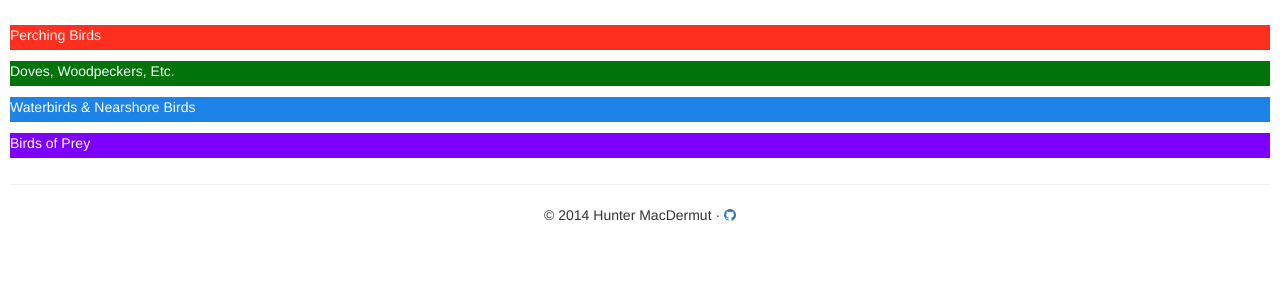
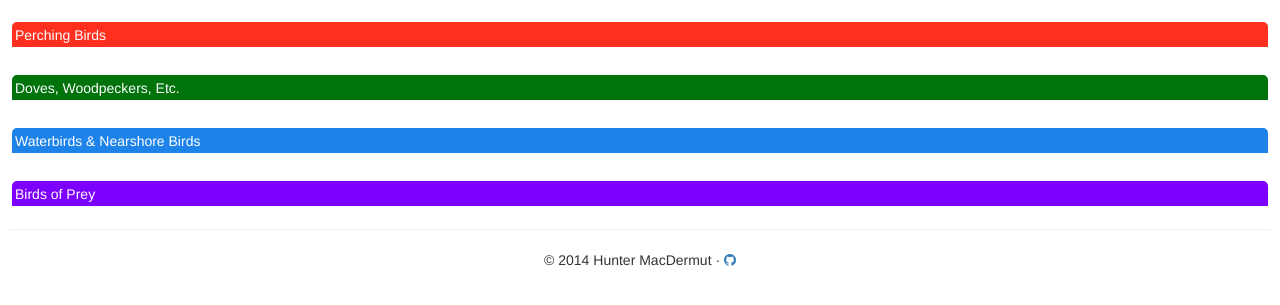
Before and after one commit to huntermacd/ncpp, a Django app: page / in a window 1280 px wide. Shown: the part 52-357 px from the top of the page. Run offline with Django 3.2, Linux system fonts and the light colour scheme; data that the repository does not hold is empty; some libraries are stand-ins or nearby versions.

Commit message:
Adjustments to styling

```diff
--- a/static/css/style.css
+++ b/static/css/style.css
@@ -1,11 +1,12 @@
 .bird {
 	float: left;
 	position: relative;
+	margin: 2px;
 }
 
 .bird img {
-	height: 100px;
-	width: 100px;
+	height: 96px;
+	width: 96px;
 }
 
 .container-fluid {
@@ -53,11 +54,15 @@ textarea {
 	height: 25px;
 	color: #fff;
 	clear: both;
-	margin: 5px 0;
+	margin: 2px;
+	padding: 3px;
+	border-radius: 5px 5px 0 0;
+	margin-top: 25px;
 }
 
 .perching-birds {
 	background-color: rgb(255, 47, 31);
+	margin-top: 2px;
 }
 
 .doves-woodpeckers-etc {
```
Also changed, not shown: media/media/carolinachickadee.jpg (added).
